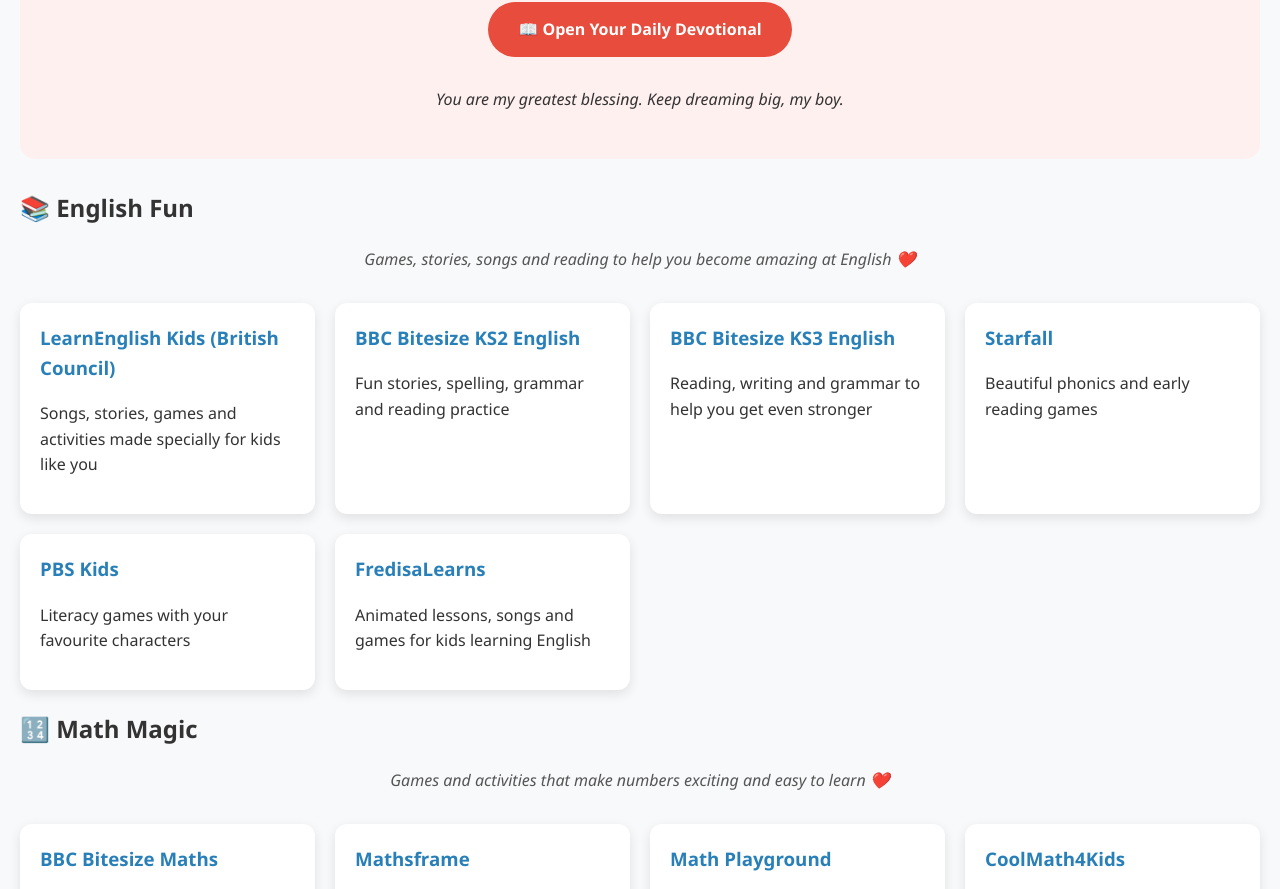
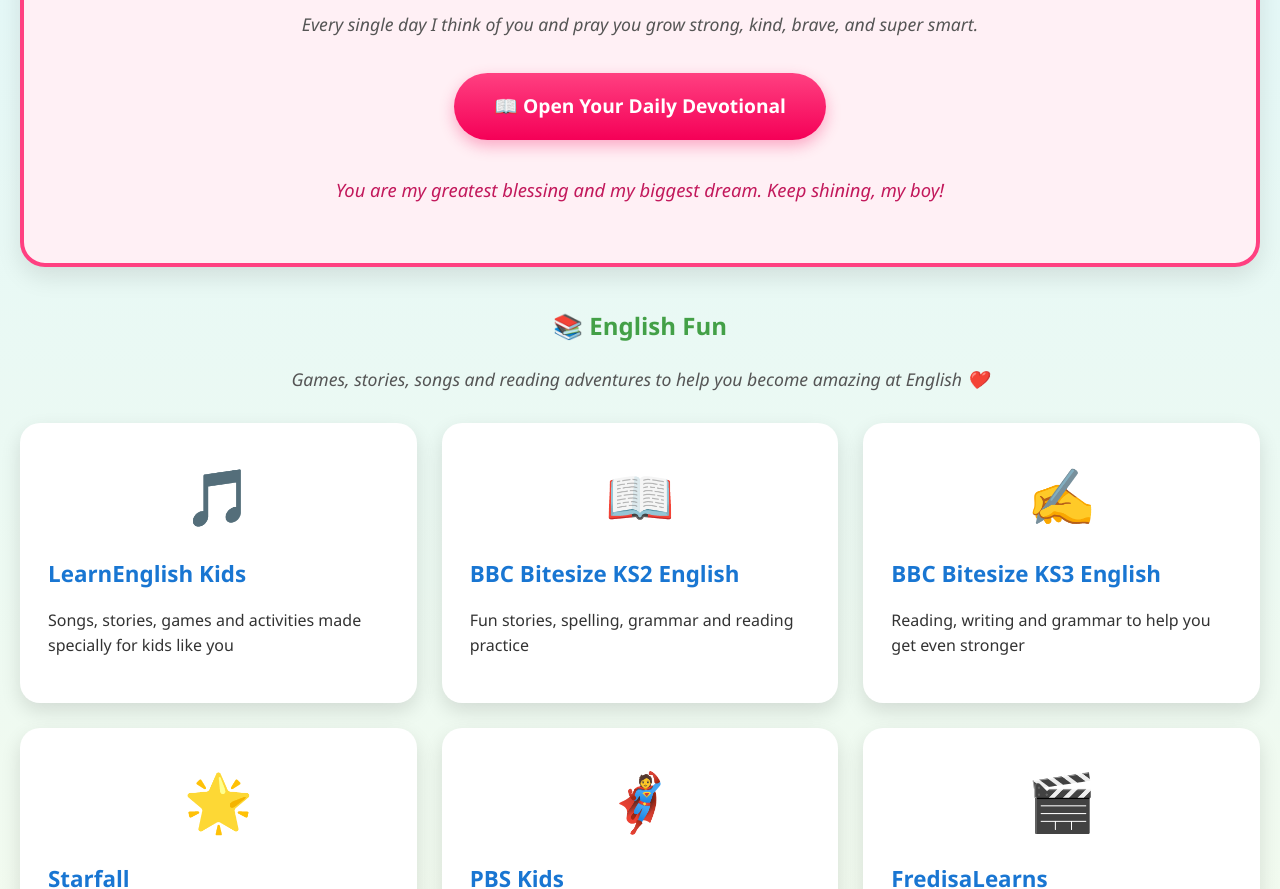
Before and after one commit to orphanconnect/12dreamers-static-site, a plain HTML site: page index.html in a window 1280 px wide. Shown: the part 337-1226 px from the top of the page. Drawn offline with Linux system fonts and the light colour scheme.

Commit message:
Update index.html

```diff
--- a/index.html
+++ b/index.html
@@ -5,77 +5,148 @@
     <meta name="viewport" content="width=device-width, initial-scale=1.0">
     <title>12 Dreamers - To My Son</title>
     <style>
-        body { font-family: 'Segoe UI', Arial, sans-serif; margin: 0; padding: 20px; background: #f8f9fa; color: #333; line-height: 1.6; }
-        h1 { text-align: center; color: #2c3e50; }
+        body {
+            font-family: 'Segoe UI', Arial, sans-serif;
+            margin: 0;
+            padding: 20px;
+            background: linear-gradient(to bottom, #e0f7fa, #fffde7);
+            color: #333;
+            line-height: 1.6;
+        }
+        h1 {
+            text-align: center;
+            color: #ff4081;
+            font-size: 2.8em;
+        }
         .heart { color: #e74c3c; }
-        .section-desc { font-style: italic; text-align: center; margin-bottom: 30px; color: #555; }
-        .resource-grid { display: grid; grid-template-columns: repeat(auto-fit, minmax(280px, 1fr)); gap: 20px; }
+        .section-desc {
+            font-style: italic;
+            text-align: center;
+            margin-bottom: 30px;
+            color: #555;
+            font-size: 1.1em;
+        }
+        .resource-grid {
+            display: grid;
+            grid-template-columns: repeat(auto-fit, minmax(300px, 1fr));
+            gap: 25px;
+        }
         .resource-card {
-            background: white; border-radius: 12px; padding: 20px; box-shadow: 0 4px 12px rgba(0,0,0,0.1);
-            text-decoration: none; color: inherit; transition: transform 0.2s;
+            background: white;
+            border-radius: 20px;
+            padding: 25px;
+            box-shadow: 0 8px 20px rgba(0,0,0,0.12);
+            text-decoration: none;
+            color: inherit;
+            transition: all 0.3s ease;
+            border: 3px solid transparent;
         }
-        .resource-card:hover { transform: translateY(-5px); }
-        .resource-card h3 { margin-top: 0; color: #2980b9; }
-        footer { text-align: center; margin-top: 50px; font-size: 0.9em; color: #777; }
+        .resource-card:hover {
+            transform: translateY(-10px) scale(1.03);
+            box-shadow: 0 15px 30px rgba(0,0,0,0.18);
+            border-color: #ffeb3b;
+        }
+        .resource-card h3 {
+            margin: 15px 0 10px;
+            color: #1976d2;
+            font-size: 1.4em;
+        }
+        .emoji {
+            font-size: 3.5em;
+            display: block;
+            text-align: center;
+            margin-bottom: 15px;
+        }
+        .to-my-son {
+            background: #fff0f5;
+            padding: 40px;
+            border-radius: 25px;
+            margin: 40px 0;
+            box-shadow: 0 10px 25px rgba(0,0,0,0.1);
+            border: 4px solid #ff4081;
+        }
+        footer {
+            text-align: center;
+            margin-top: 60px;
+            font-size: 1em;
+            color: #777;
+        }
+        .devotional-btn {
+            background: linear-gradient(#ff4081, #f50057);
+            color: white;
+            padding: 18px 40px;
+            border-radius: 50px;
+            text-decoration: none;
+            font-weight: bold;
+            font-size: 1.2em;
+            display: inline-block;
+            box-shadow: 0 6px 15px rgba(245, 0, 87, 0.3);
+        }
     </style>
 </head>
 <body>
 
-    <h1>12 Dreamers <span class="heart">❤️</span> </h1>
-    <p style="text-align: center; font-size: 1.2em; max-width: 800px; margin: 20px auto;">
-        A little corner of the internet filled with love, learning, and dreams just for you.
+    <h1>12 Dreamers <span class="heart">❤️</span></h1>
+    <p style="text-align: center; font-size: 1.3em; max-width: 900px; margin: 20px auto; color: #444;">
+        A happy place full of love and learning — just for you, my son!
     </p>
 
     <!-- ====================== TO MY SON ❤️ ====================== -->
-    <section id="to-my-son" class="resources-section" style="background: #fff0f0; padding: 30px; border-radius: 15px; margin: 30px 0;">
-        <h2 style="text-align: center;">💌 To My Son ❤️</h2>
-        <p class="section-desc">Every day I think of you and pray you grow strong, kind, and wise.</p>
+    <section id="to-my-son" class="to-my-son">
+        <h2 style="text-align: center; color: #d81b60;">💌 To My Son ❤️</h2>
+        <p class="section-desc">Every single day I think of you and pray you grow strong, kind, brave, and super smart.</p>
 
-        <div style="text-align: center; margin: 30px 0;">
+        <div style="text-align: center; margin: 35px 0;">
             <a href="https://docs.google.com/document/d/1yUFBybT58QtuYSjv2Atf_u7cFGTR4Y-_/edit"
                target="_blank"
-               style="background: #e74c3c; color: white; padding: 15px 30px; border-radius: 50px; text-decoration: none; font-weight: bold; display: inline-block;">
+               class="devotional-btn">
                 📖 Open Your Daily Devotional
             </a>
         </div>
 
-        <p style="text-align: center; font-style: italic;">
-            You are my greatest blessing. Keep dreaming big, my boy.
+        <p style="text-align: center; font-style: italic; font-size: 1.15em; color: #c2185b;">
+            You are my greatest blessing and my biggest dream. Keep shining, my boy!
         </p>
     </section>
 
     <!-- ====================== ENGLISH FUN ====================== -->
     <section id="english-fun" class="resources-section">
-        <h2>📚 English Fun</h2>
-        <p class="section-desc">Games, stories, songs and reading to help you become amazing at English ❤️</p>
+        <h2 style="text-align: center; color: #43a047;">📚 English Fun</h2>
+        <p class="section-desc">Games, stories, songs and reading adventures to help you become amazing at English ❤️</p>
         <div class="resource-grid">
 
             <a href="https://learnenglishkids.britishcouncil.org/" target="_blank" class="resource-card">
-                <h3>LearnEnglish Kids (British Council)</h3>
+                <span class="emoji">🎵</span>
+                <h3>LearnEnglish Kids</h3>
                 <p>Songs, stories, games and activities made specially for kids like you</p>
             </a>
 
             <a href="https://www.bbc.co.uk/bitesize/subjects/zv48q6f" target="_blank" class="resource-card">
+                <span class="emoji">📖</span>
                 <h3>BBC Bitesize KS2 English</h3>
                 <p>Fun stories, spelling, grammar and reading practice</p>
             </a>
 
             <a href="https://www.bbc.co.uk/bitesize/subjects/z3kw2hv" target="_blank" class="resource-card">
+                <span class="emoji">✍️</span>
                 <h3>BBC Bitesize KS3 English</h3>
                 <p>Reading, writing and grammar to help you get even stronger</p>
             </a>
 
             <a href="https://www.starfall.com/" target="_blank" class="resource-card">
+                <span class="emoji">🌟</span>
                 <h3>Starfall</h3>
-                <p>Beautiful phonics and early reading games</p>
+                <p>Beautiful phonics and early reading games with bright animations</p>
             </a>
 
             <a href="https://pbskids.org/" target="_blank" class="resource-card">
+                <span class="emoji">🦸</span>
                 <h3>PBS Kids</h3>
                 <p>Literacy games with your favourite characters</p>
             </a>
 
             <a href="https://www.fredisalearns.com/" target="_blank" class="resource-card">
+                <span class="emoji">🎬</span>
                 <h3>FredisaLearns</h3>
                 <p>Animated lessons, songs and games for kids learning English</p>
             </a>
@@ -85,36 +156,42 @@
 
     <!-- ====================== MATH MAGIC ====================== -->
     <section id="math-magic" class="resources-section">
-        <h2>🔢 Math Magic</h2>
-        <p class="section-desc">Games and activities that make numbers exciting and easy to learn ❤️</p>
+        <h2 style="text-align: center; color: #ff9800;">🔢 Math Magic</h2>
+        <p class="section-desc">Games and activities that make numbers exciting, colorful and easy to learn ❤️</p>
         <div class="resource-grid">
 
             <a href="https://www.bbc.co.uk/bitesize/subjects/z826n39" target="_blank" class="resource-card">
+                <span class="emoji">🎲</span>
                 <h3>BBC Bitesize Maths</h3>
                 <p>Videos, games and practice perfect for your age</p>
             </a>
 
             <a href="https://mathsframe.co.uk/" target="_blank" class="resource-card">
+                <span class="emoji">🚀</span>
                 <h3>Mathsframe</h3>
                 <p>Hundreds of free KS2 maths games and worksheets</p>
             </a>
 
             <a href="https://www.mathplayground.com/" target="_blank" class="resource-card">
+                <span class="emoji">🧩</span>
                 <h3>Math Playground</h3>
                 <p>Logic games, word problems and fun challenges</p>
             </a>
 
             <a href="https://www.coolmath4kids.com/" target="_blank" class="resource-card">
+                <span class="emoji">🌈</span>
                 <h3>CoolMath4Kids</h3>
                 <p>Colourful games that make maths feel like playtime</p>
             </a>
 
             <a href="https://nrich.maths.org/" target="_blank" class="resource-card">
+                <span class="emoji">🧠</span>
                 <h3>NRICH Maths</h3>
                 <p>Brain-teasing puzzles from Cambridge University</p>
             </a>
 
             <a href="https://www.khanacademy.org/math" target="_blank" class="resource-card">
+                <span class="emoji">📊</span>
                 <h3>Khan Academy Math</h3>
                 <p>Clear video lessons and exercises (start at your level)</p>
             </a>
@@ -123,7 +200,7 @@
     </section>
 
     <footer>
-        Made with love for my son • 12 Dreamers • 2026
+        Made with lots of love for my son • 12 Dreamers • 2026
     </footer>
 
 </body>
```
